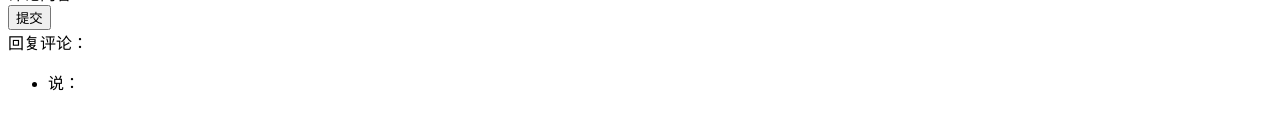
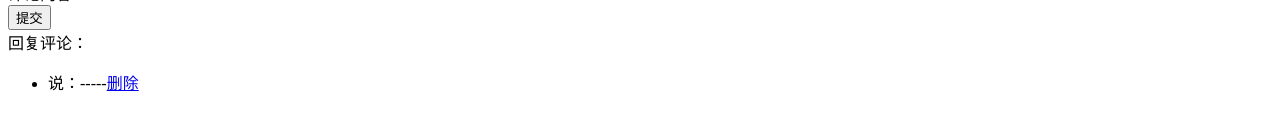
Before and after one commit to baihy/vue-demo, a Vue app: page / in a window 1280 px wide. Both pictures are taken after a click on the button "提交". Shown: the part 230-360 px from the top of the page. Built offline with nearby package versions, Linux system fonts and the light colour scheme.

Commit message:
VUE第一个项目初始化导入

```diff
--- a/src/App.vue
+++ b/src/App.vue
@@ -5,7 +5,7 @@
     </div>
     <div>
       <item-add :addComment="addComment"/>
-      <item-list :comments="comments"/>
+      <item-list :comments="comments" v-bind:delComment="delComment"/>
     </div>
   </div>
 </template>
@@ -26,6 +26,11 @@
     methods: {
       addComment: function (comment) {
         this.comments.unshift(comment)
+      },
+      delComment: function (index) {
+        console.info(index)
+        console.info(this.comments.length)
+        this.comments.splice(index, 1)
       }
     },
     name: 'App',
--- a/src/components/Item.vue
+++ b/src/components/Item.vue
@@ -1,6 +1,6 @@
 <template>
   <div>
-    <li>{{comment.name}}说：{{comment.content}}</li>
+    <li>{{comment.name}}说：{{comment.content}}-----<a href="javascript:;" @click="deleteItem">删除</a></li>
   </div>
 </template>
 
@@ -8,7 +8,17 @@
   export default {
     name: 'Item',
     // 属性接收只需要指定属性名
-    props: ['comment']
+    //props: ['comment', 'index', 'delComment'],
+    props: {
+      comment: Object,
+      index: Number,
+      delComment: Function
+    },
+    methods: {
+      deleteItem: function () {
+        this.delComment(this.index)
+      }
+    }
   }
 </script>
 
--- a/src/components/ItemList.vue
+++ b/src/components/ItemList.vue
@@ -3,9 +3,11 @@
     <div>回复评论：</div>
     <div>
       <ul>
-        <Item v-for="comment in comments" :comment="comment"/>
+        <Item v-for="(comment,index) in comments" v-bind:key="index" :comment="comment" v-bind:index="index"
+              :delComment="delComment"/>
       </ul>
     </div>
+    <div v-show="this.comments.length === 0">暂时没有评论</div>
   </div>
 </template>
 
@@ -16,7 +18,7 @@
   export default {
     name: 'ItemList',
     // 声明接收属性 这样属性就会称为组件对象的属性
-    props: ['comments'],  // props属性可以是数组，可以是对象，用来接收父组件传过来的数据
+    props: ['comments', 'delComment'],  // props属性可以是数组，可以是对象，用来接收父组件传过来的数据
     components: {Item}
   }
 </script>
```
Also changed, not shown: .eslintrc.js.
